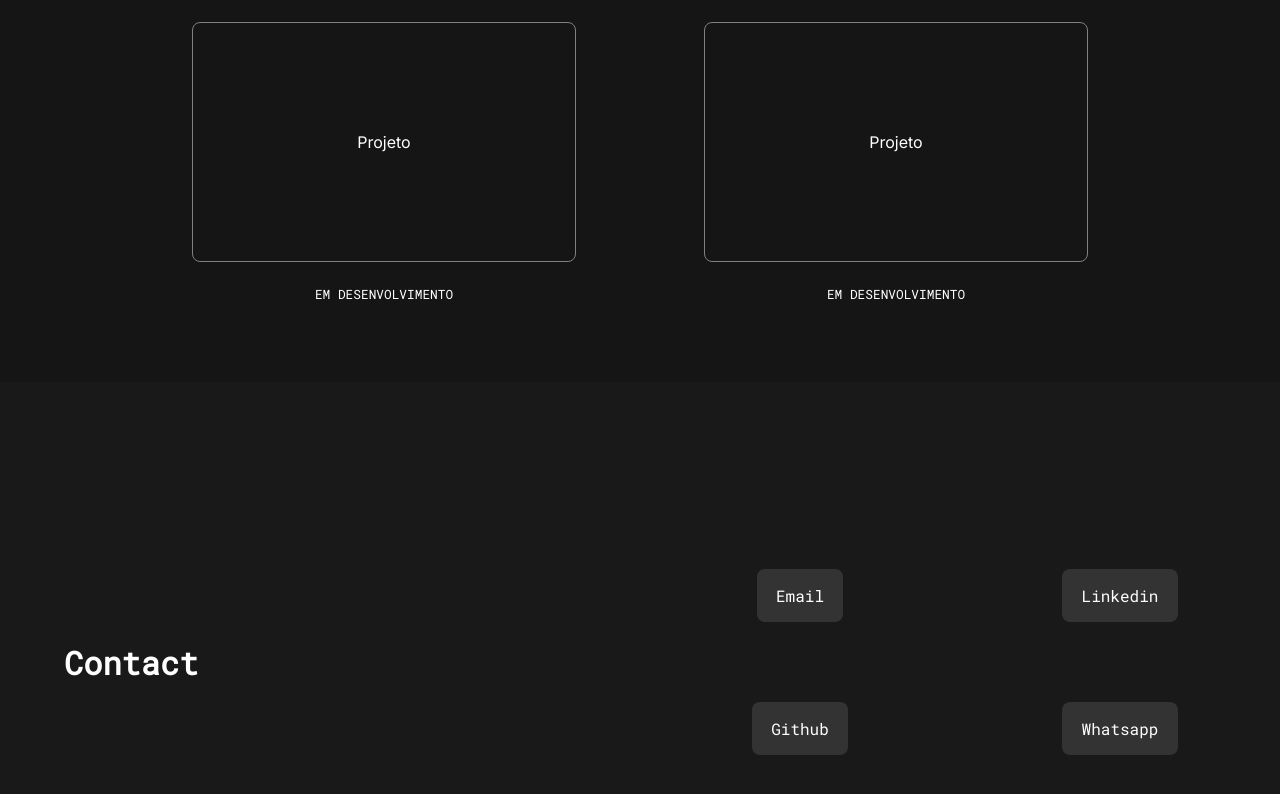
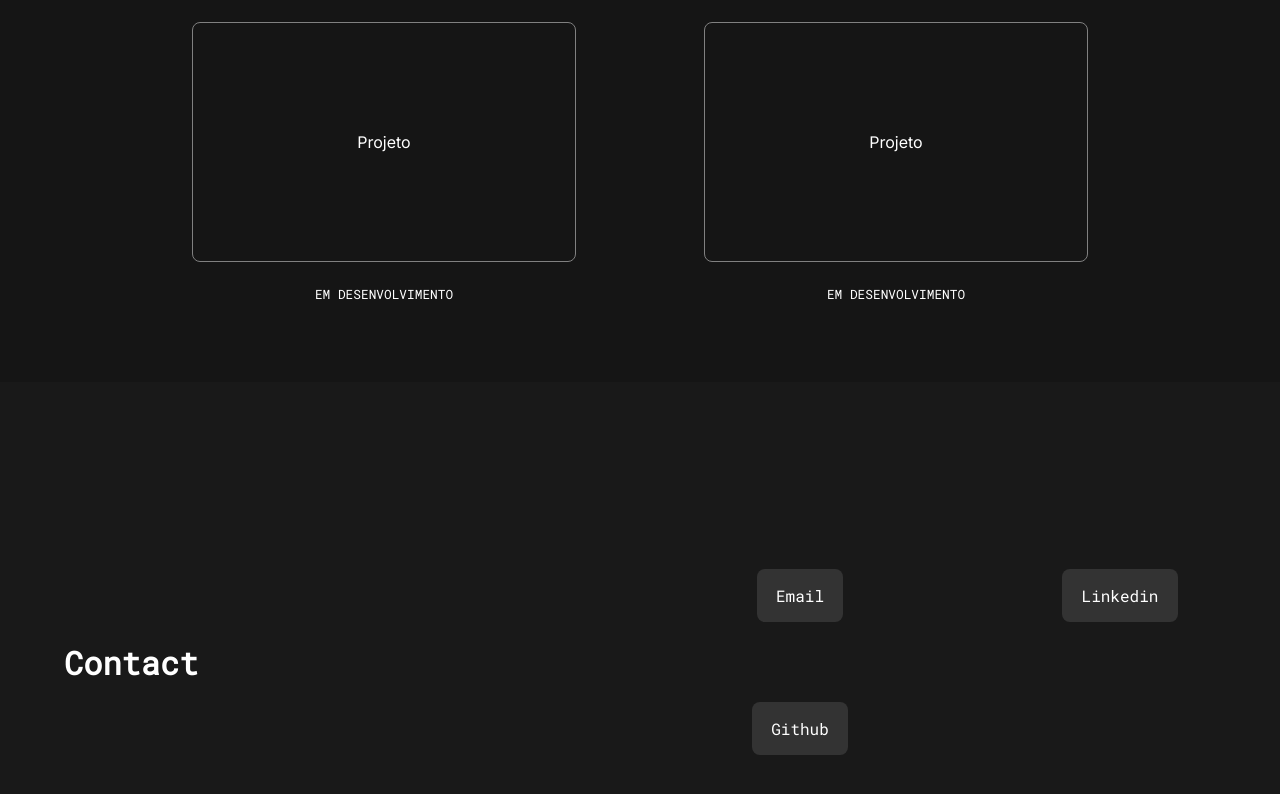
Before and after one commit to EmersonSinezio/Emerson_Portfolio, a Vue app: page / in a window 1280 px wide. Shown: the part 1997-2791 px from the top of the page. Built offline with nearby package versions, Linux system fonts and the light colour scheme.

Commit message:
Update Footer.vue

```diff
--- a/src/components/Footer.vue
+++ b/src/components/Footer.vue
@@ -9,13 +9,10 @@
         <span v-if="showEmail">Emerson.sineziio@gmail.com</span>
       </div>
       <div>
-        <a href="www.linkedin.com/in/emerson-mesquita-317a81258">Linkedin</a>
+        <a href="https://www.linkedin.com/in/emerson-sineziio">Linkedin</a>
       </div>
       <div>
         <a href="https://github.com/EmersonSinezio">Github</a>
-      </div>
-      <div>
-        <a href="https://wa.me/5585992393911">Whatsapp</a>
       </div>
     </div>
   </footer>
```
